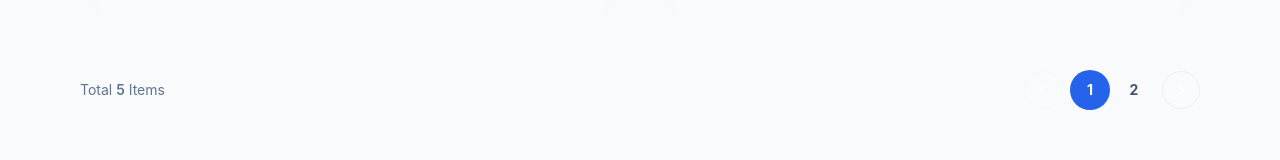
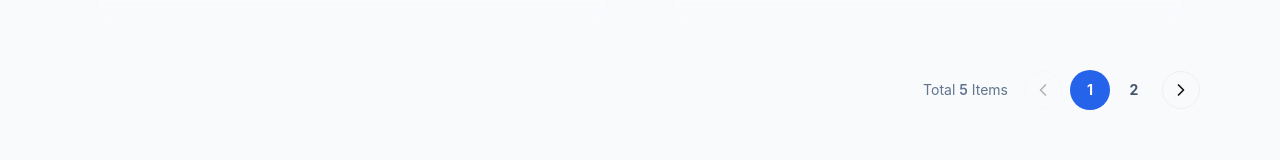
Before and after one commit to Research-and-Creativity/company-profile, a React (Vite) app: page / in a window 1280 px wide. Shown: the part 2398-2558 px from the top of the page. Built offline with nearby package versions, Linux system fonts and the light colour scheme.

Commit message:
feature: update pagination

```diff
--- a/src/components/ui/Pagination.tsx
+++ b/src/components/ui/Pagination.tsx
@@ -9,7 +9,7 @@ export default function Pagination({ currentPage, totalPages, totalItems, onPage
   if (totalPages <= 1) return null;
 
   return (
-    <div className="flex flex-col md:flex-row items-center justify-between mt-12 gap-4">
+    <div className="flex md:flex-row items-center justify-center md:justify-end mt-12 gap-4">
       <p className="text-slate-500 text-sm">
         Total <span className="font-semibold">{totalItems}</span> Items
       </p>
@@ -20,7 +20,7 @@ export default function Pagination({ currentPage, totalPages, totalItems, onPage
           disabled={currentPage === 1}
           className="p-2 rounded-full border border-black/5 disabled:opacity-30 disabled:cursor-not-allowed hover:bg-black/5 transition"
         >
-          <svg xmlns="http://www.w3.org/2000/svg" width="20" height="20" viewBox="0 0 24 24" fill="none" stroke="currentColor" strokeWidth="2" strokeLinecap="round" strokeLinejoin="round"><path d="m15 18-6-6 6-6"/></svg>
+          <svg xmlns="http://www.w3.org/2000/svg" width="20" height="20" viewBox="0 0 24 24" fill="none" stroke="#111" strokeWidth="2" strokeLinecap="round" strokeLinejoin="round"><path d="m15 18-6-6 6-6"/></svg>
         </button>
 
         <div className="flex gap-1">
@@ -44,7 +44,7 @@ export default function Pagination({ currentPage, totalPages, totalItems, onPage
           disabled={currentPage === totalPages}
           className="p-2 rounded-full border border-black/5 disabled:opacity-30 disabled:cursor-not-allowed hover:bg-black/5 transition"
         >
-          <svg xmlns="http://www.w3.org/2000/svg" width="20" height="20" viewBox="0 0 24 24" fill="none" stroke="currentColor" strokeWidth="2" strokeLinecap="round" strokeLinejoin="round"><path d="m9 18 6-6-6-6"/></svg>
+          <svg xmlns="http://www.w3.org/2000/svg" width="20" height="20" viewBox="0 0 24 24" fill="none" stroke="#111" strokeWidth="2" strokeLinecap="round" strokeLinejoin="round"><path d="m9 18 6-6-6-6"/></svg>
         </button>
       </div>
     </div>
```
